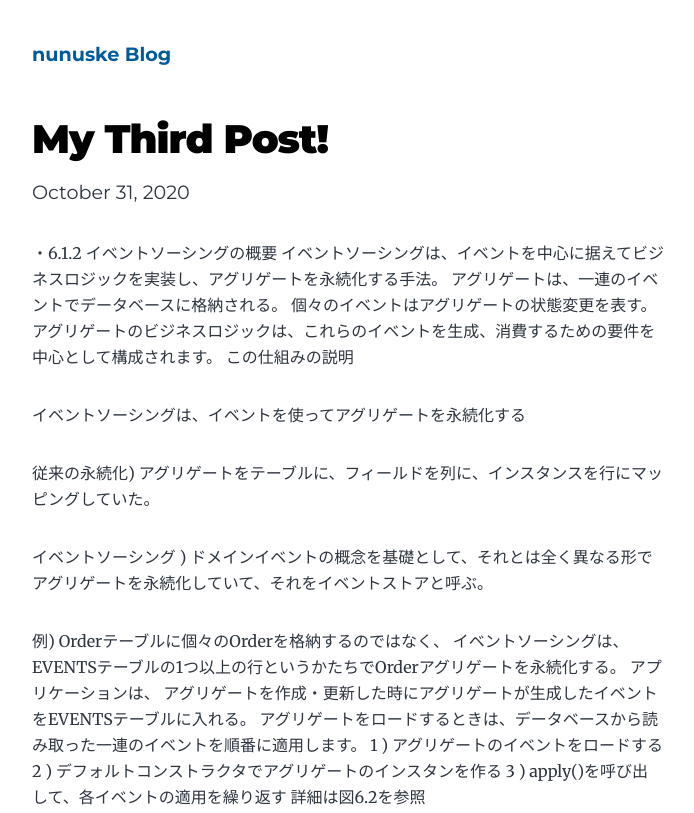
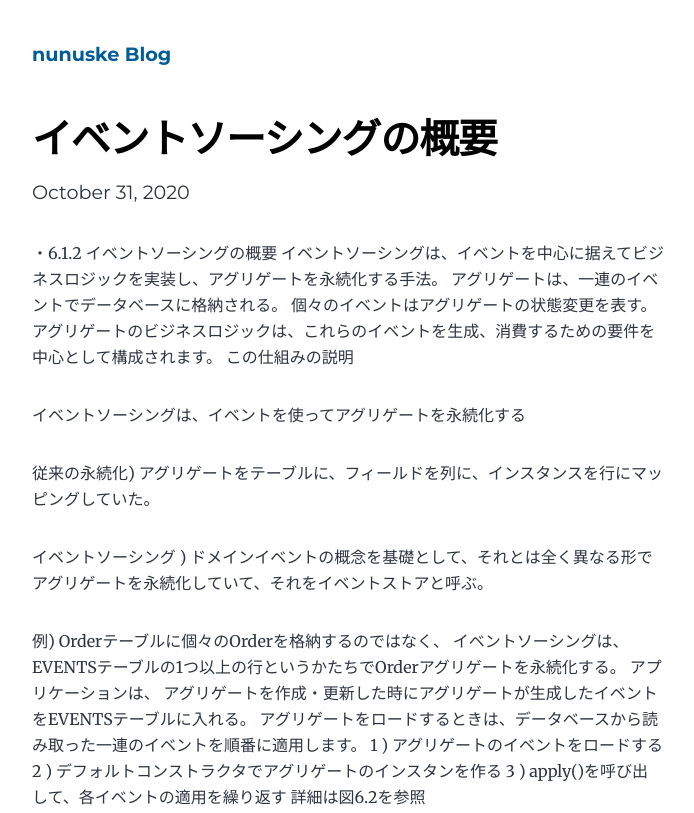
Before and after one commit to sato-hirokazu/my-blog, a Gatsby site: page /my-third-post/ in a window 1280 px wide. Shown: the top 813 px of the page, without its empty margins (292-986 px from the left). Built offline with nearby package versions, Linux system fonts and the light colour scheme; Gatsby itself is replaced by a stand-in of ours.

Commit message:
Update index.md

```diff
--- a/content/blog/my-third-post/index.md
+++ b/content/blog/my-third-post/index.md
@@ -1,5 +1,5 @@
 ---
-title: My Third Post!
+title: イベントソーシングの概要
 date: "2020-10-31"
 ---
 
```
